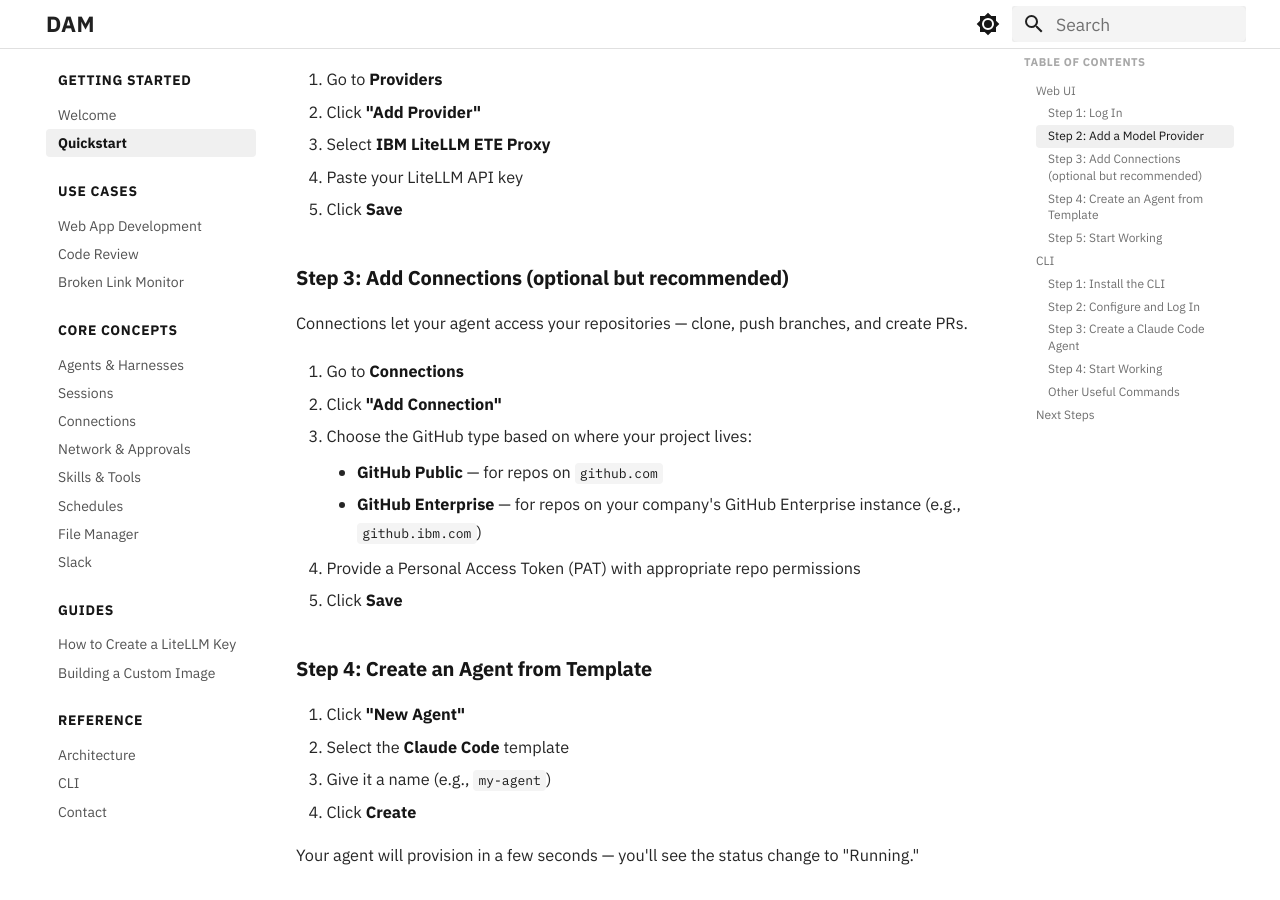
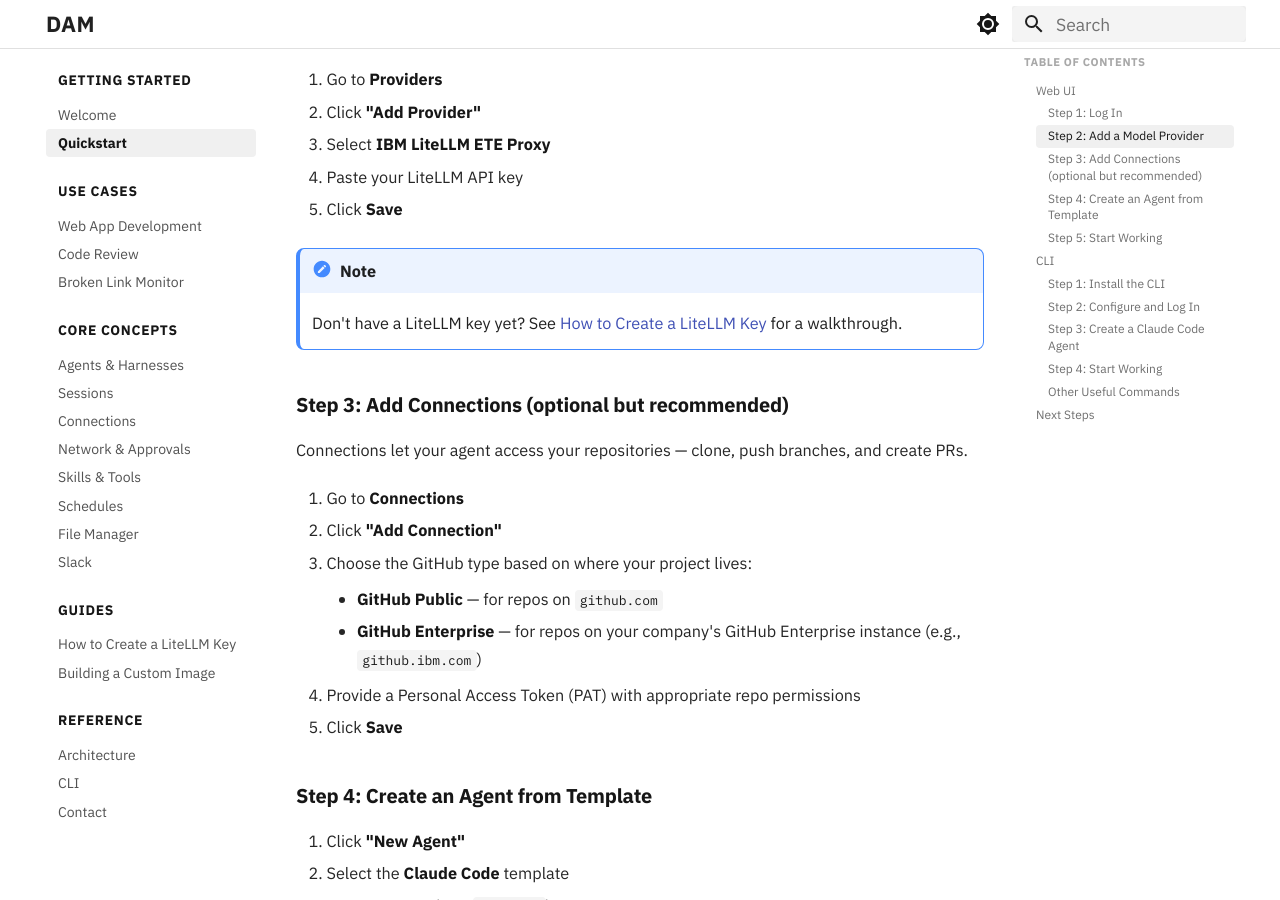
Before and after one commit to dam-agents/docs, an MkDocs documentation site: the page built from docs/getting-started/quickstart.md, in a window 1280 px wide and 900 px high, scrolled down 428 px. Built offline with MkDocs 1.6.1 and Material for MkDocs 9.7.7, drawn with Linux system fonts in a browser that asks for light colours.

Commit message:
docs: link litellm key guide from quickstart step 2

```diff
--- a/docs/getting-started/quickstart.md
+++ b/docs/getting-started/quickstart.md
@@ -17,6 +17,9 @@ Navigate to [ibm.biz/dam-agents](https://ibm.biz/dam-agents){:target="_blank"} a
 3. Select **IBM LiteLLM ETE Proxy**
 4. Paste your LiteLLM API key
 5. Click **Save**
+
+!!! note
+    Don't have a LiteLLM key yet? See [How to Create a LiteLLM Key](../guides/litellm-key.md) for a walkthrough.
 
 ### Step 3: Add Connections (optional but recommended)
 
```
